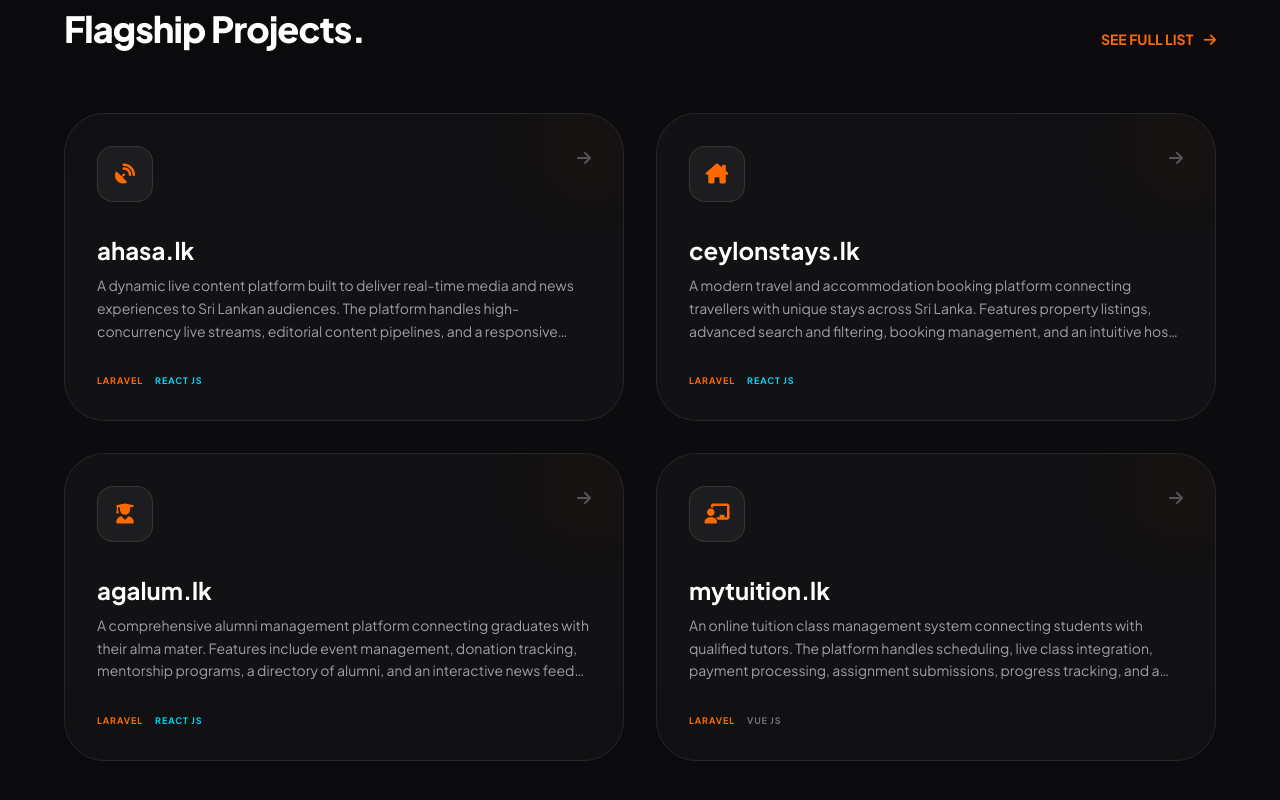
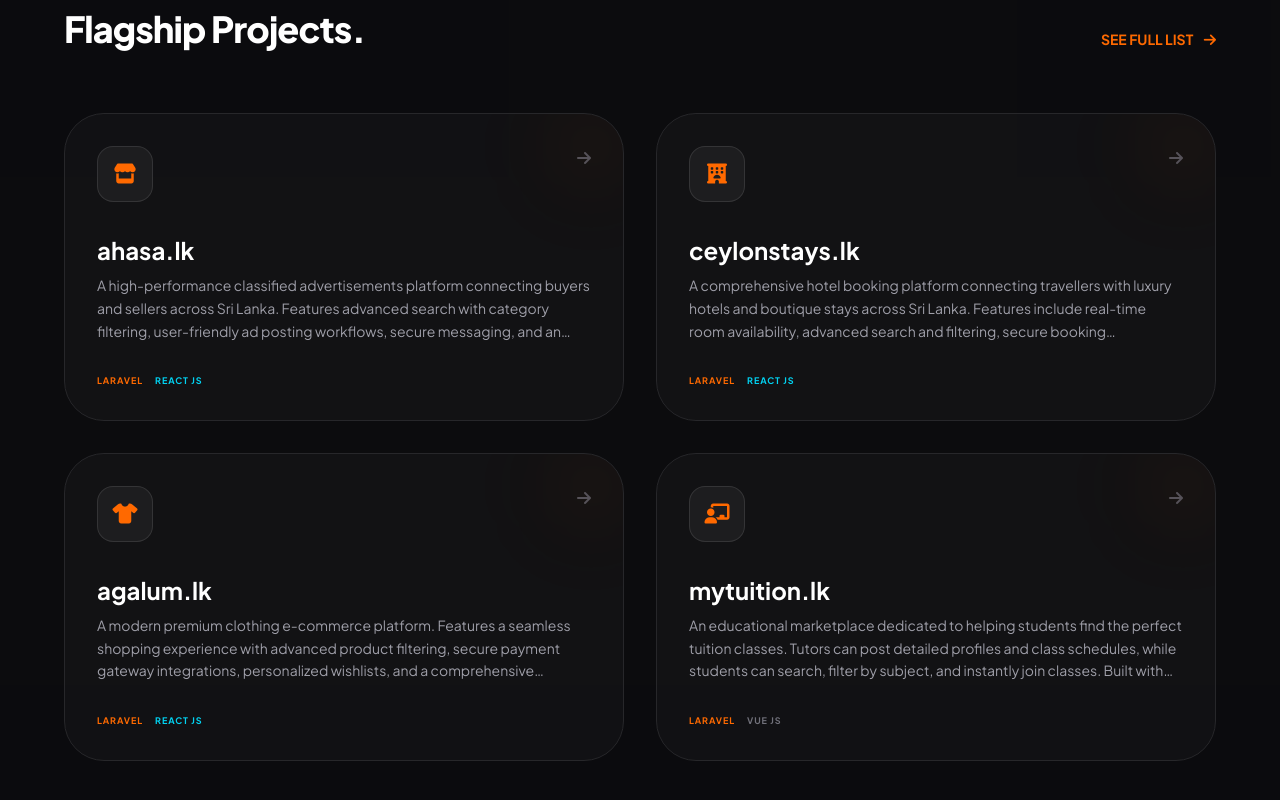
Before and after one commit to RAVISHAN1/portfolio, a React (Vite) app: page / in a window 1280 px wide. Shown: the part 1602-2402 px from the top of the page. Built offline with nearby package versions, Linux system fonts and the light colour scheme.

Commit message:
feat: add projects data constant for portfolio platform

```diff
--- a/src/data/projects.js
+++ b/src/data/projects.js
@@ -3,42 +3,42 @@ export const PROJECTS_DB = {
         id: 1,
         title: 'ahasa.lk',
         stack: ['Laravel', 'React JS', 'MySQL', 'AWS'],
-        description: 'A dynamic live content platform built to deliver real-time media and news experiences to Sri Lankan audiences. The platform handles high-concurrency live streams, editorial content pipelines, and a responsive frontend crafted for speed and reliability across devices.',
+        description: 'A high-performance classified advertisements platform connecting buyers and sellers across Sri Lanka. Features advanced search with category filtering, user-friendly ad posting workflows, secure messaging, and an intuitive dashboard for managing listings.',
         url: 'https://ahasa.ravishan.web.lk',
-        type: 'Live Content Platform',
+        type: 'Classified Ads Platform',
         role: 'Lead Engineer',
         featured: true,
-        icon: 'fa-satellite-dish'
+        icon: 'fa-store'
     },
     'ceylonstays': {
         id: 2,
         title: 'ceylonstays.lk',
         stack: ['Laravel', 'React JS', 'MySQL', 'Tailwind CSS'],
-        description: 'A modern travel and accommodation booking platform connecting travellers with unique stays across Sri Lanka. Features property listings, advanced search and filtering, booking management, and an intuitive host dashboard — all wrapped in a clean, responsive design built for the modern traveller.',
+        description: 'A comprehensive hotel booking platform connecting travellers with luxury hotels and boutique stays across Sri Lanka. Features include real-time room availability, advanced search and filtering, secure booking management, and an intuitive hotelier dashboard.',
         url: 'https://ceylonstays.ravishan.web.lk',
-        type: 'Accommodation Booking Platform',
+        type: 'Hotel Booking Platform',
         role: 'Full Stack Engineer',
         featured: true,
-        icon: 'fa-house-chimney'
+        icon: 'fa-hotel'
     },
     'agalum': {
         id: 3,
         title: 'agalum.lk',
         stack: ['Laravel', 'React JS', 'PostgreSQL', 'AWS'],
-        description: 'A comprehensive alumni management platform connecting graduates with their alma mater. Features include event management, donation tracking, mentorship programs, a directory of alumni, and an interactive news feed to keep the community engaged and informed.',
+        description: 'A modern premium clothing e-commerce platform. Features a seamless shopping experience with advanced product filtering, secure payment gateway integrations, personalized wishlists, and a comprehensive inventory management system for the backend.',
         url: 'https://agalum.ravishan.web.lk',
-        type: 'Alumni Management Platform',
+        type: 'Clothing E-commerce',
         role: 'Full Stack Engineer',
         featured: true,
-        icon: 'fa-user-graduate'
+        icon: 'fa-shirt'
     },
     'mytuition': {
         id: 4,
         title: 'mytuition.lk',
         stack: ['Laravel', 'Vue JS', 'MySQL', 'DigitalOcean'],
-        description: 'An online tuition class management system connecting students with qualified tutors. The platform handles scheduling, live class integration, payment processing, assignment submissions, progress tracking, and a rating system to ensure quality education delivery.',
+        description: 'An educational marketplace dedicated to helping students find the perfect tuition classes. Tutors can post detailed profiles and class schedules, while students can search, filter by subject, and instantly join classes. Built with robust search indexing and user reviews.',
         url: 'https://mytuition.ravishan.web.lk',
-        type: 'EdTech Platform',
+        type: 'Tuition Finder Platform',
         role: 'Full Stack Engineer',
         featured: true,
         icon: 'fa-chalkboard-user'
@@ -93,13 +93,13 @@ export const PROJECTS_DB = {
         role: 'Full Stack Engineer',
         icon: 'fa-truck-fast'
     },
-    'music-buddy': {
-        id: 10,
-        title: 'Music Buddy',
-        stack: ['Laravel', 'Livewire', 'Pusher', 'GitHub'],
-        description: 'A live streaming and community app for the music industry. Musicians create detailed profiles with genre and instrument tags. The app facilitates real-time musician-customer matching based on location and occasion, featuring live availability tracking and an integrated booking engine.',
-        url: '#',
-        type: 'Live Streaming Community',
-        role: 'Full Stack Engineer'
-    }
+    // 'music-buddy': {
+    //     id: 10,
+    //     title: 'Music Buddy',
+    //     stack: ['Laravel', 'Livewire', 'Pusher', 'GitHub'],
+    //     description: 'A live streaming and community app for the music industry. Musicians create detailed profiles with genre and instrument tags. The app facilitates real-time musician-customer matching based on location and occasion, featuring live availability tracking and an integrated booking engine.',
+    //     url: '#',
+    //     type: 'Live Streaming Community',
+    //     role: 'Full Stack Engineer'
+    // }
 };
```
